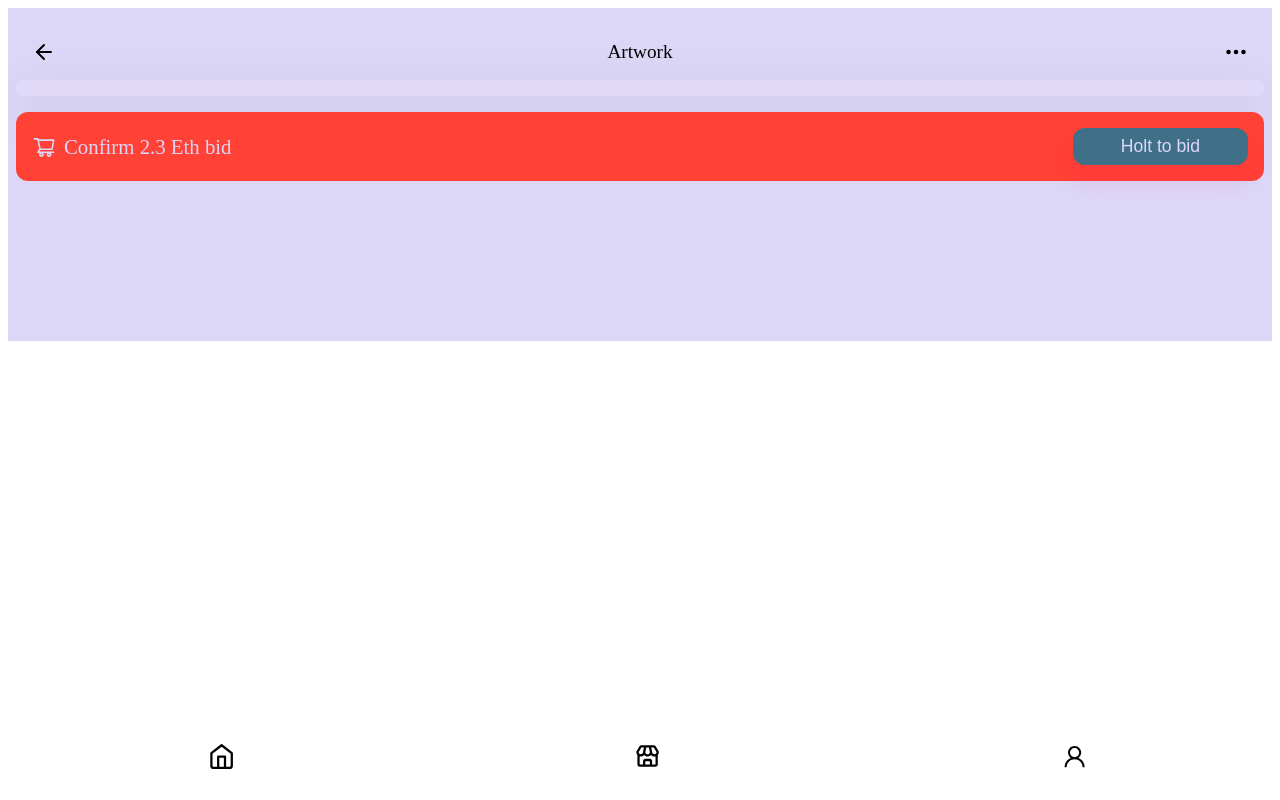
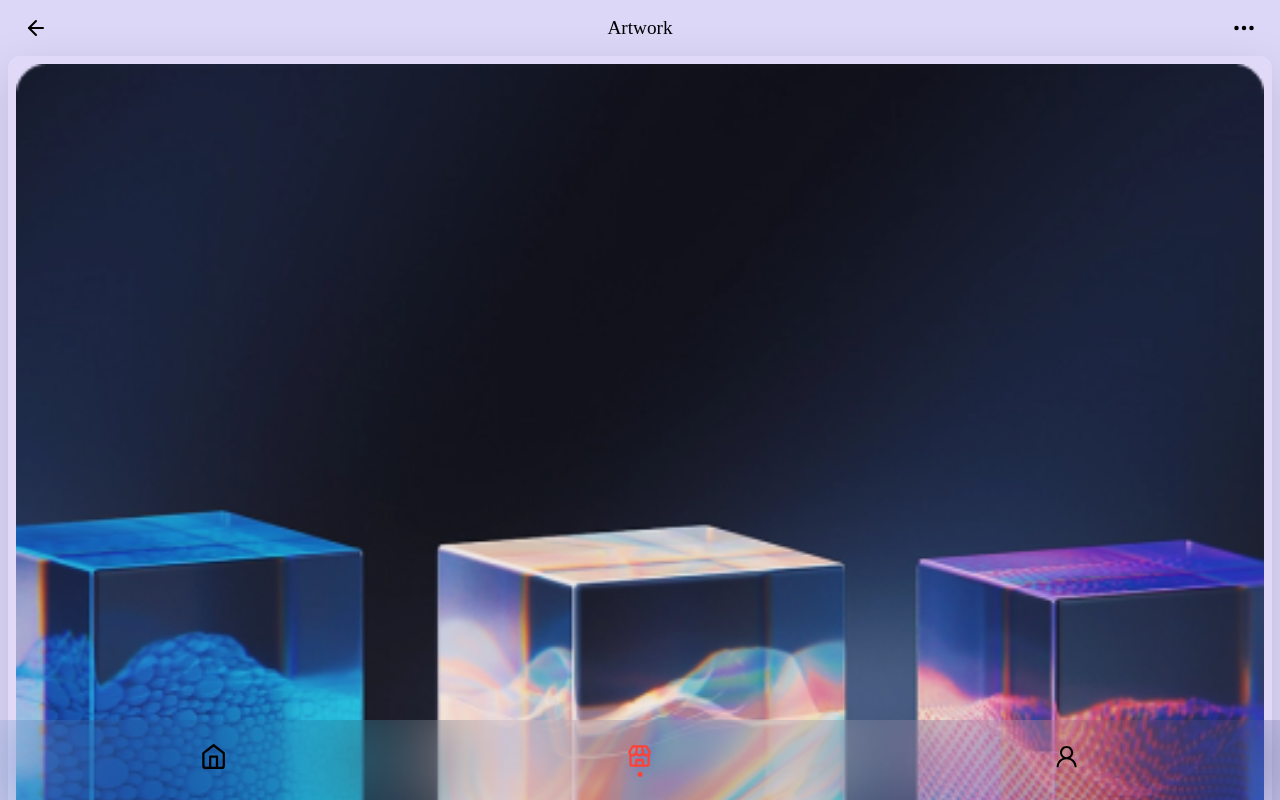
Before and after one commit to gurgen-baghdasaryan/react-nft, a React (Create React App) app: page /product in a window 1280 px wide. Built offline with nearby package versions, Linux system fonts and the light colour scheme.

Commit message:
Working on Product component

```diff
--- a/src/App.js
+++ b/src/App.js
@@ -6,6 +6,16 @@ import StorePage from './components/StorePage';
 import Pagestyles from './components/styled/Pagestyles'
 import ProductPage from './components/ProductPage';
 
+const AppEl = styled.div`
+  display: flex;
+  flex-direction: column;
+  position: absolute;
+  left: 0;
+  top: 0;
+  width: 100vw;
+  overflow: hidden;
+  height: 100vh;
+`;
 
 const Pages = styled.div`
   flex: 1;
@@ -15,7 +25,7 @@ const Pages = styled.div`
 
 function App() {
   return (
-        <Pagestyles>
+        <AppEl>
           <Pages>
             <Routes>
               <Route path="/store" element={<StorePage />} exact />
@@ -24,7 +34,7 @@ function App() {
             </Routes>
           </Pages>
           <NavMenu />
-        </Pagestyles>
+        </AppEl>
   );
 }
 
--- a/src/components/NavMenu.js
+++ b/src/components/NavMenu.js
@@ -53,7 +53,7 @@ const NavMenu = () => {
                 <FiHome />
             </Link>
             <Link
-            active={pathname==='/store'}
+            active={pathname==='/store'|| pathname === "/product"}
             onClick={()=>{
                 nav("/store")
             }}
--- a/src/components/ProductPage.js
+++ b/src/components/ProductPage.js
@@ -62,7 +62,7 @@ const ProductPage = () => {
                 <HoldBidText>
                     Confirm 2.3 Eth bid
                 </HoldBidText>
-                <Button>Holt to bid</Button>
+                <Button>Hold to bid</Button>
             </HoldBid>
         </Pagestyles>
 
--- a/src/components/StorePage.js
+++ b/src/components/StorePage.js
@@ -18,8 +18,6 @@ const tabs = [
     { id: 2, title: "Collections", content: <div>Collections</div>, },
     { id: 3, title: "About", content: <div>About</div>, },
 ];
-
-
 
 
 const TopMenu = styled.div`
--- a/src/components/styled/ProductCardstyle.js
+++ b/src/components/styled/ProductCardstyle.js
@@ -58,7 +58,23 @@ const Circle = styled.span`
 const ProductCard = () => {
     return (
         <ProductCardEl>
-
+            <Img  src={artImage} />
+            <InfoContainer>
+                <Info>
+                    <Name>Cristal Cube</Name>
+                    <Price>5.20 ETH</Price>
+                </Info>
+            <Img width="15vw" src={shopImage} />
+            </InfoContainer>
+            <ButtonContainer>
+                <Button flex disabled fw np>
+                    <Circle/>
+                    Disabled
+                </Button>
+                <Button fw np>
+                    Option
+                </Button>
+            </ButtonContainer>
         </ProductCardEl>
     )
 }
```
